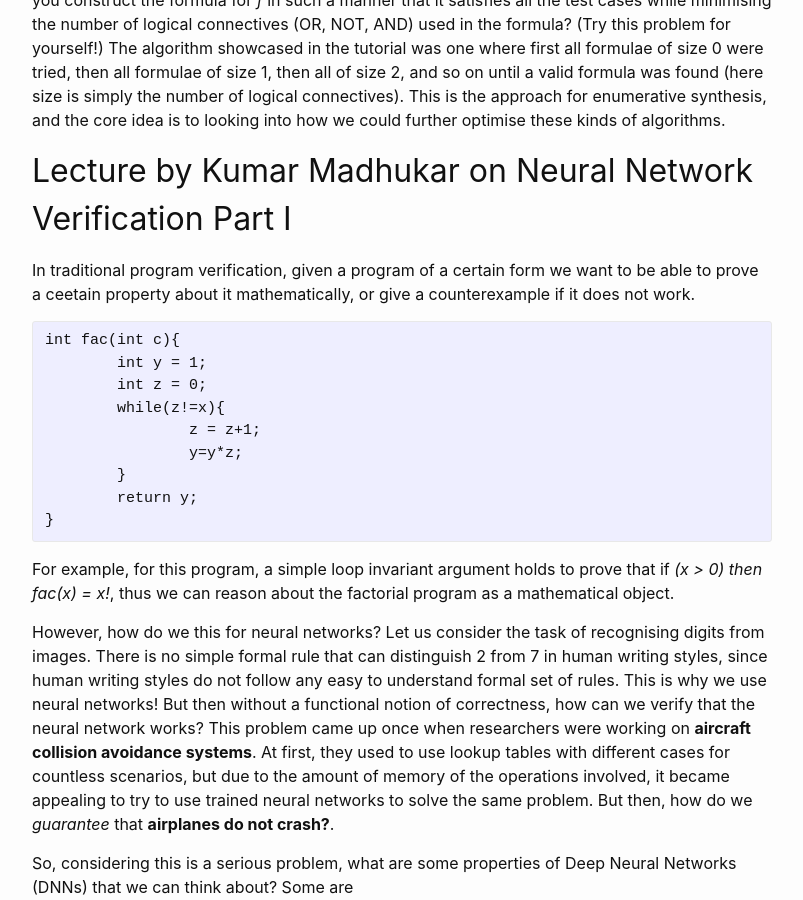
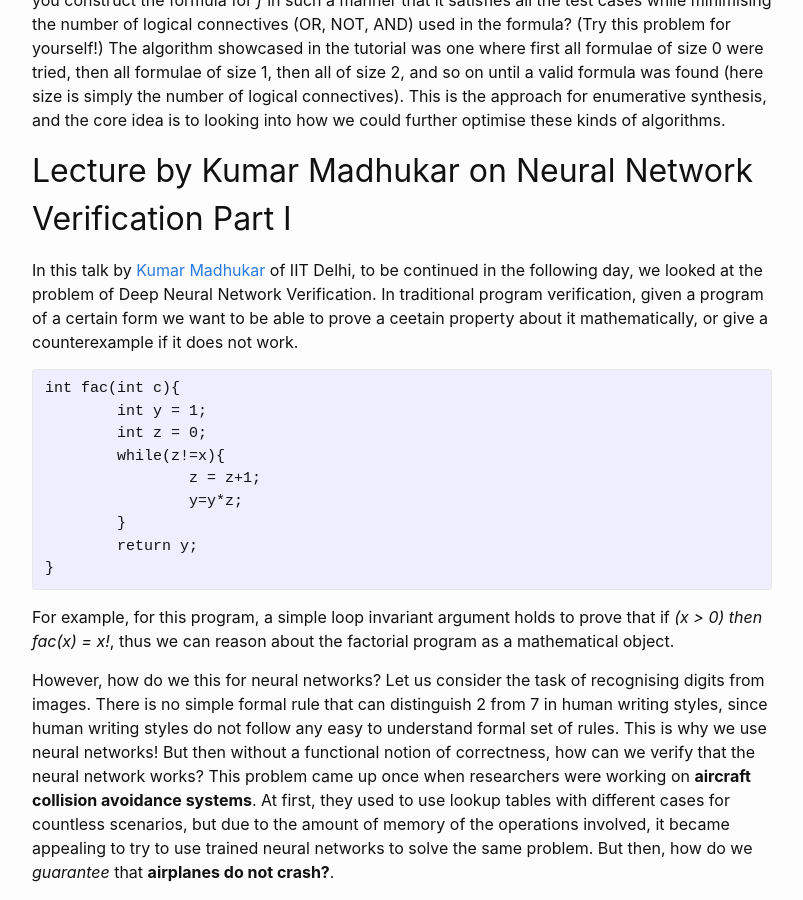
Before and after one commit to satiscugcat/satiscugcat.github.io, a Jekyll site: the page built from _posts/2024-12-04-formal-verification-and-program-synthesis.markdown, in a window 1280 px wide and 900 px high, scrolled down 7372 px. Shown: the whole window, without its empty margins (238-1041 px from the left). Built offline with Jekyll 4.4.1, drawn with Linux system fonts in a browser that asks for light colours; formulas are drawn with MathJax 3.

Commit message:
Fixing small thing

````diff
--- a/_posts/2024-12-04-formal-verification-and-program-synthesis.markdown
+++ b/_posts/2024-12-04-formal-verification-and-program-synthesis.markdown
@@ -129,7 +129,7 @@ The rest of the session was spent on a tutorial where we tried a problem like th
 
 ## Lecture by Kumar Madhukar on Neural Network Verification Part I<a name="dnn"></a>
 
-In traditional program verification, given a program of a certain form we want to be able to prove a ceetain property about it mathematically, or give a counterexample if it does not work.
+In this talk by [Kumar Madhukar](https://kumarmadhukar.github.io/) of IIT Delhi, to be continued in the following day, we looked at the problem of Deep Neural Network Verification. In traditional program verification, given a program of a certain form we want to be able to prove a ceetain property about it mathematically, or give a counterexample if it does not work.
 
 ```C
 int fac(int c){
````
